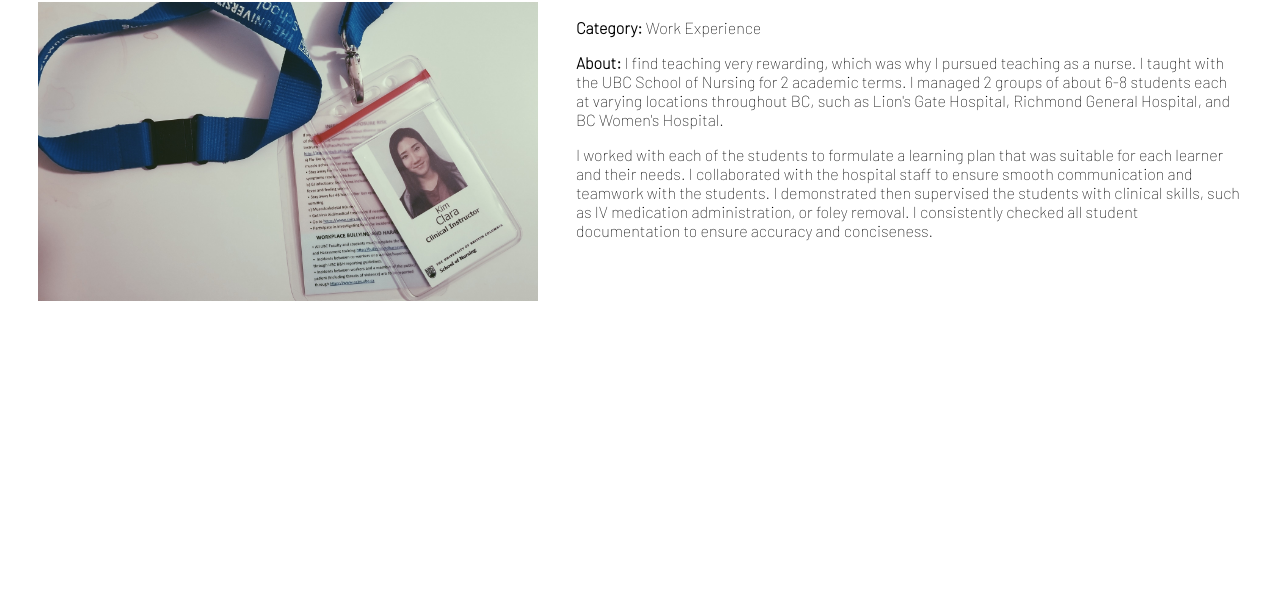
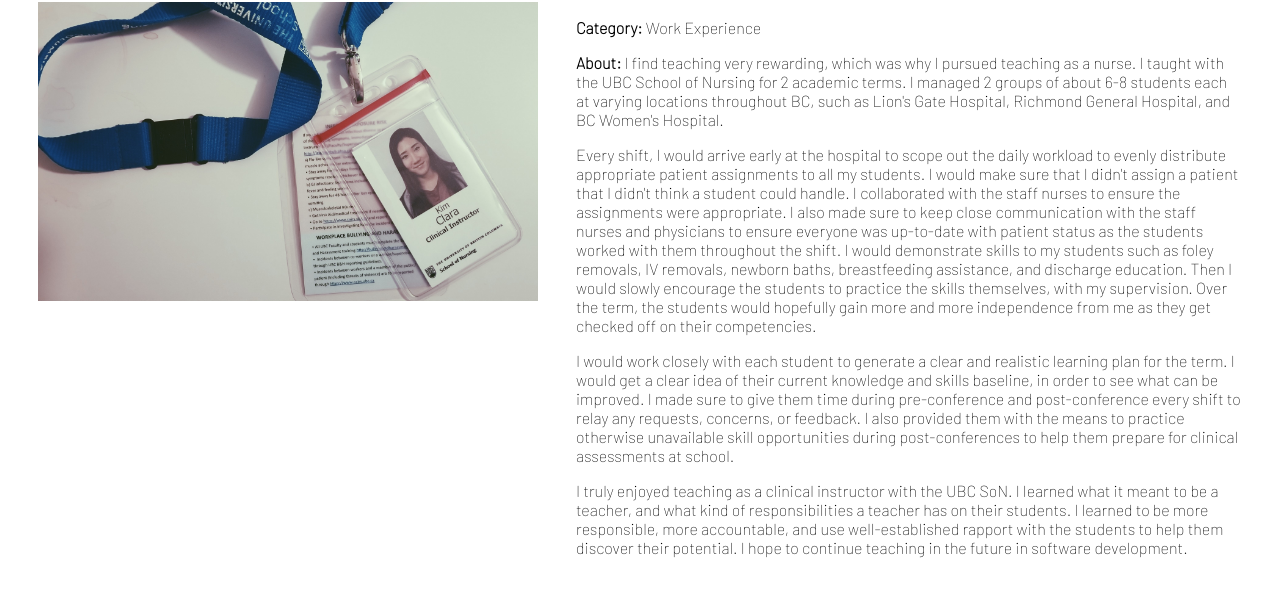
Before and after one commit to clarakmj/clarakmj.github.io, a plain HTML site: page components/teach.html in a window 1280 px wide. Shown: the part 342-938 px from the top of the page. Before the commit the page ends 800 px from the top, so only its background shows below. Drawn offline with Linux system fonts and the light colour scheme.

Commit message:
Update teach.html

```diff
--- a/components/teach.html
+++ b/components/teach.html
@@ -52,10 +52,23 @@
                     School of Nursing for 2 academic terms. I managed 2 groups of about 6-8 students each at varying locations throughout
                 BC, such as Lion's Gate Hospital, Richmond General Hospital, and BC Women's Hospital.</p>
 
-                <p>I worked with each of the students
-            to formulate a learning plan that was suitable for each learner and their needs. I collaborated with the hospital staff to ensure
-        smooth communication and teamwork with the students. I demonstrated then supervised the students with clinical skills, such as IV
-    medication administration, or foley removal. I consistently checked all student documentation to ensure accuracy and conciseness. </p>
+                <p>Every shift, I would arrive early at the hospital to scope out the daily workload to evenly distribute appropriate patient
+                    assignments to all my students. I would make sure that I didn't assign a patient that I didn't think a student could
+                    handle. I collaborated with the staff nurses to ensure the assignments were appropriate. I also made sure to keep close
+                    communication with the staff nurses and physicians to ensure everyone was up-to-date with patient status as the students
+                    worked with them throughout the shift. I would demonstrate skills to my students such as foley removals, IV removals, newborn baths,
+                    breastfeeding assistance, and discharge education. Then I would slowly encourage the students to practice the skills themselves, with my
+                    supervision. Over the term, the students would hopefully gain more and more independence from me as they get checked off on
+                    their competencies. </p>
+
+                    <p>I would work closely with each student to generate a clear and realistic learning plan for the term. I would get a clear
+                    idea of their current knowledge and skills baseline, in order to see what can be improved. I made sure to give them time during
+                    pre-conference and post-conference every shift to relay any requests, concerns, or feedback. I also provided them with the means to
+                    practice otherwise unavailable skill opportunities during post-conferences to help them prepare for clinical assessments at school.</p>
+
+                    <p>I truly enjoyed teaching as a clinical instructor with the UBC SoN. I learned what it meant to be a teacher, and what kind of
+                    responsibilities a teacher has on their students. I learned to be more responsible, more accountable, and use well-established rapport
+                    with the students to help them discover their potential. I hope to continue teaching in the future in software development.</p>
 
                 </div>
             </div>
```
